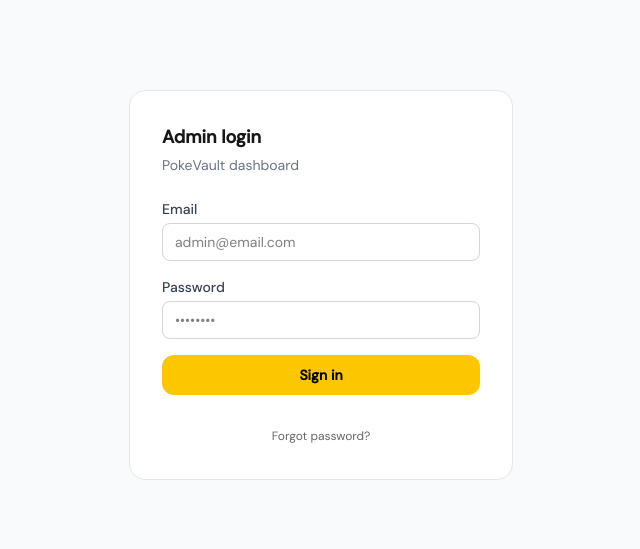
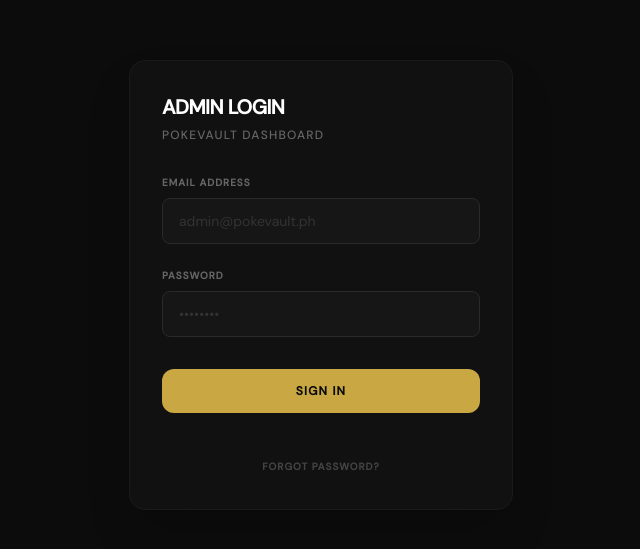
Before and after one commit to bikemaster2331/pokebind, a Next.js app: page /admin/login in a window 1280 px wide. Shown: the part 115-664 px from the top of the page, without its empty margins (319-959 px from the left). Built offline with nearby package versions, Linux system fonts and the light colour scheme.

Commit message:
Update admin login page design

```diff
--- a/app/admin/login/page.js
+++ b/app/admin/login/page.js
@@ -43,17 +43,17 @@
     }
 
     return (
-        <main className="min-h-screen bg-gray-50 flex items-center justify-center px-6">
-            <div className="bg-white border border-gray-200 rounded-2xl p-8 w-full max-w-sm">
-                <div className="mb-6">
-                    <h1 className="text-lg font-semibold">Admin login</h1>
-                    <p className="text-sm text-gray-500 mt-1">PokeVault dashboard</p>
+        <main className="min-h-screen bg-[#0C0C0C] flex items-center justify-center px-6">
+            <div className="bg-[#111] border border-[#1a1a1a] rounded-2xl p-8 w-full max-w-sm shadow-2xl">
+                <div className="mb-8">
+                    <h1 className="text-xl font-bold text-white tracking-tight uppercase">Admin Login</h1>
+                    <p className="text-xs text-[#666] mt-1.5 uppercase tracking-widest font-medium">PokeVault Dashboard</p>
                 </div>
 
-                <form onSubmit={handleSubmit} className="space-y-4">
+                <form onSubmit={handleSubmit} className="space-y-6">
                     <div>
-                        <label className="block text-sm font-medium text-gray-700 mb-1">
-                            Email
+                        <label className="block text-[10px] font-bold text-[#666] uppercase tracking-widest mb-2">
+                            Email address
                         </label>
                         <input
                             type="email"
@@ -61,13 +61,13 @@
                             value={form.email}
                             onChange={handleChange}
                             required
-                            placeholder="admin@email.com"
-                            className="w-full border border-gray-300 text-black rounded-lg px-3 py-2 text-sm outline-none focus:border-black"
+                            placeholder="admin@pokevault.ph"
+                            className="w-full bg-[#161616] border border-[#2a2a2a] text-white rounded-lg px-4 py-3 text-sm outline-none focus:border-[#C9A844] transition-colors placeholder-[#333]"
                         />
                     </div>
 
                     <div>
-                        <label className="block text-sm font-medium text-gray-700 mb-1">
+                        <label className="block text-[10px] font-bold text-[#666] uppercase tracking-widest mb-2">
                             Password
                         </label>
                         <input
@@ -77,25 +77,26 @@
                             onChange={handleChange}
                             required
                             placeholder="••••••••"
-                            className="w-full border border-gray-300 text-black rounded-lg px-3 py-2 text-sm outline-none focus:border-black"
+                            className="w-full bg-[#161616] border border-[#2a2a2a] text-white rounded-lg px-4 py-3 text-sm outline-none focus:border-[#C9A844] transition-colors placeholder-[#333]"
                         />
                     </div>
 
                     {error && (
-                        <p className="text-sm text-red-600">{error}</p>
+                        <p className="text-xs font-bold text-red-500 uppercase tracking-wide">{error}</p>
                     )}
 
                     <button
                         type="submit"
                         disabled={isLoading}
-                        className="w-full bg-yellow-400 text-black font-semibold py-2.5 rounded-xl hover:bg-yellow-500 disabled:bg-gray-200 disabled:text-gray-500 disabled:cursor-not-allowed text-sm"
+                        className="w-full bg-[#C9A844] text-[#0C0C0C] font-bold uppercase tracking-widest py-3.5 rounded-xl hover:bg-yellow-500 disabled:opacity-30 disabled:cursor-not-allowed text-xs transition-all mt-2"
                     >
-                        {isLoading ? 'Signing in...' : 'Sign in'}
+                        {isLoading ? 'Authenticating...' : 'Sign In'}
                     </button>
-                    <div className='text-center mt-3'>
+
+                    <div className='text-center mt-4'>
                         <a
                             href="/admin/forgot"
-                            className="text-xs text-[#666] hover:text-[#C9A844] transition-colors"
+                            className="text-[10px] text-[#444] hover:text-[#C9A844] font-bold uppercase tracking-widest transition-colors"
                         >
                             Forgot password?
                         </a>
@@ -103,5 +104,6 @@
                 </form>
             </div>
         </main>
+
     )
 }
```
